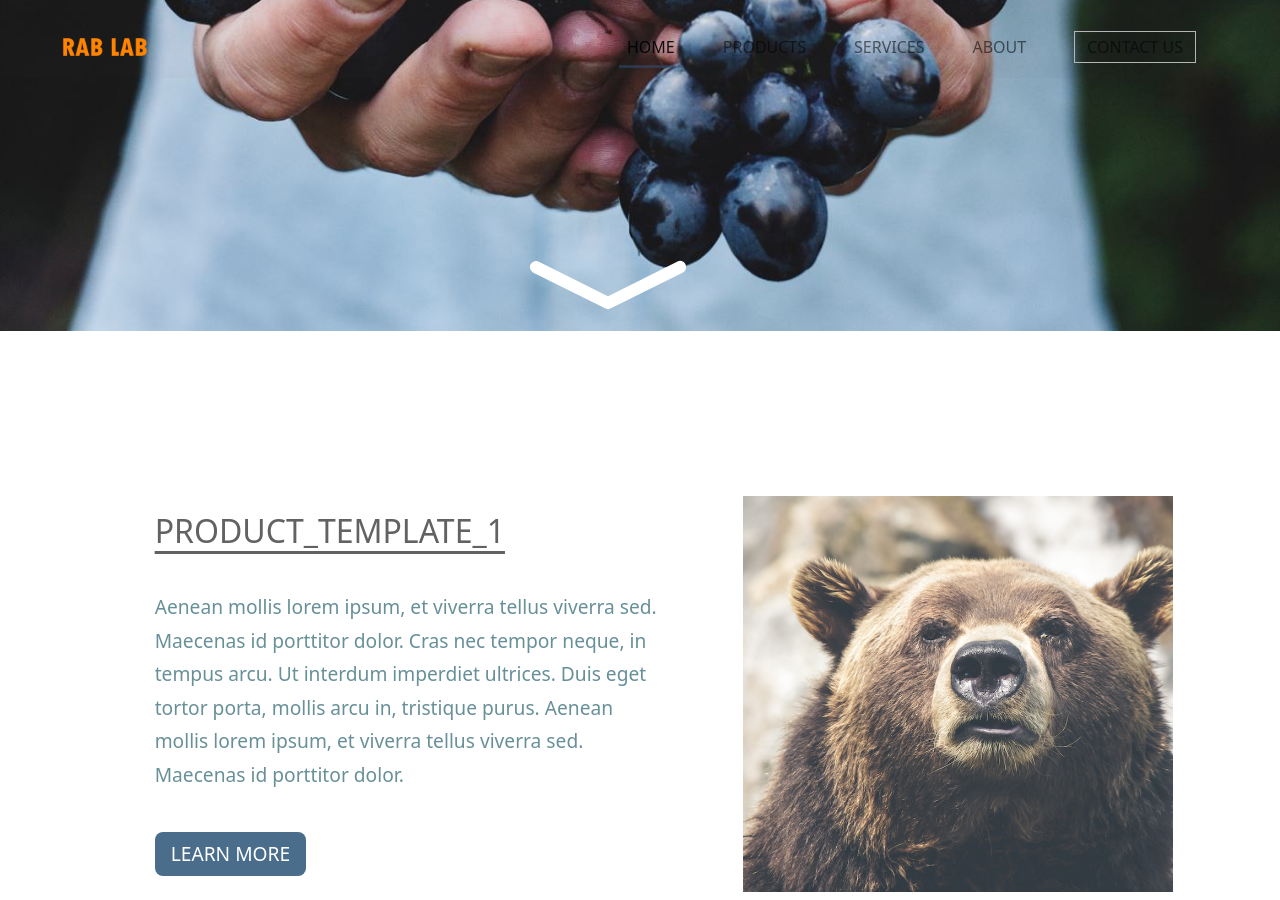
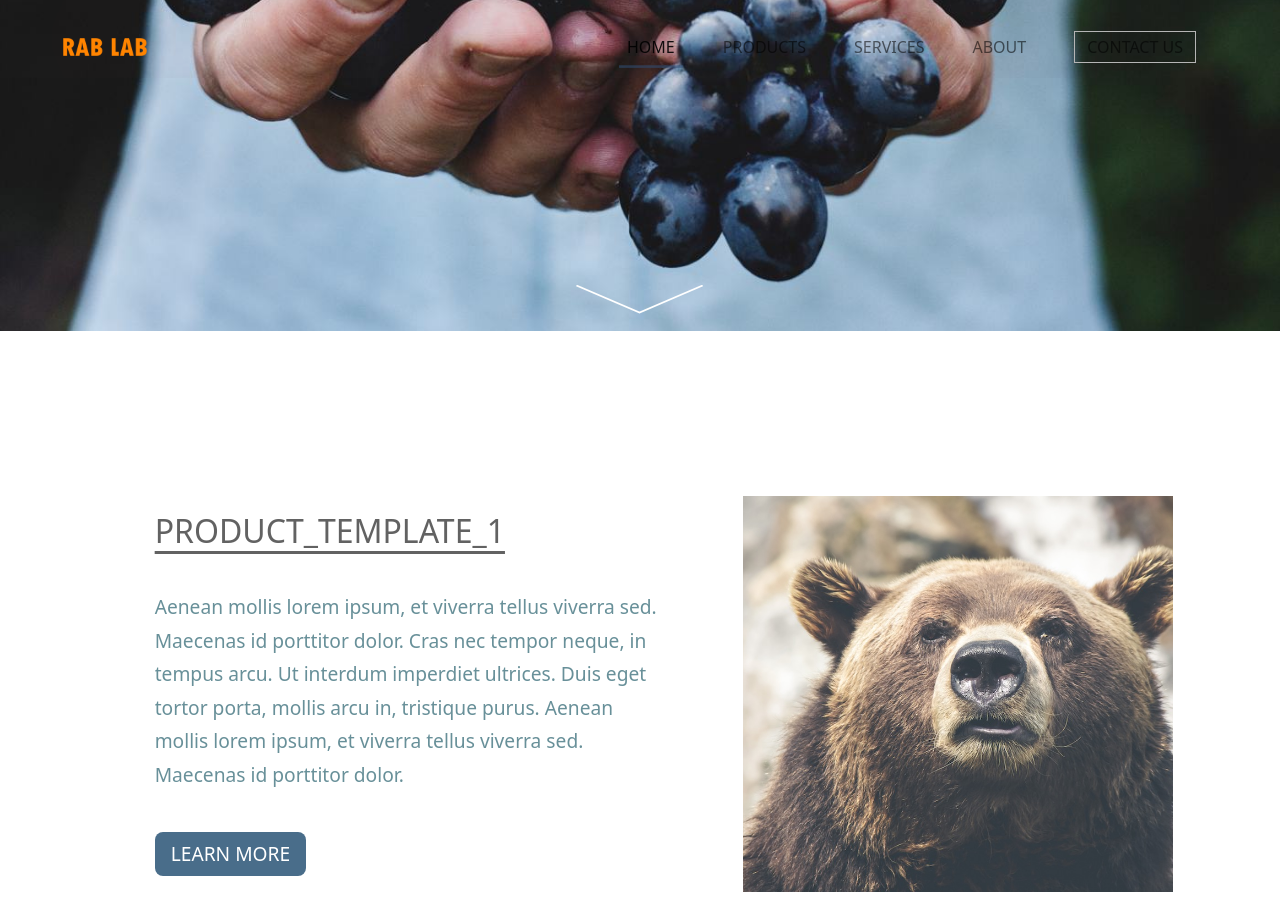
Before and after one commit to rab-lab/rab-lab.github.io, a Jekyll site: the page built from index.md, in a window 1280 px wide and 900 px high, scrolled down 557 px. Built offline with Jekyll 4.4.1, drawn with Linux system fonts in a browser that asks for light colours; nearby versions of some CDN libraries.

Commit message:
Added svg

```diff
--- a/_layouts/home.html
+++ b/_layouts/home.html
@@ -12,9 +12,9 @@ layout: default
                 <p class="mt-5">Lorem ipsum dolor sit amet, consectetur adipiscing elit. Ut accumsan dignissim tortor ut dictum. Maecenas sodales vel turpis vel mattis. Nulla facilisi. Cras volutpat enim non ipsum sollicitudin, vel tempor nulla ultricies.</p>
             </div>
         </div>
-        <div style="font-size: 15vw; position: absolute; left: 40%; bottom: -10vh;">
+        <div style="font-size: 15vw; position: absolute; left: 45%; bottom: -10vh;">
             <a href="#main-content" style="color: white;">
-                <i class="mt-auto bi bi-chevron-compact-down"></i>
+                <img src="/assets/images/chevron_down.svg" style="width: 10vw;"
             </a>
         </div>
     </div>
```
Also changed, not shown: assets/images/chevron_down.svg (added).
